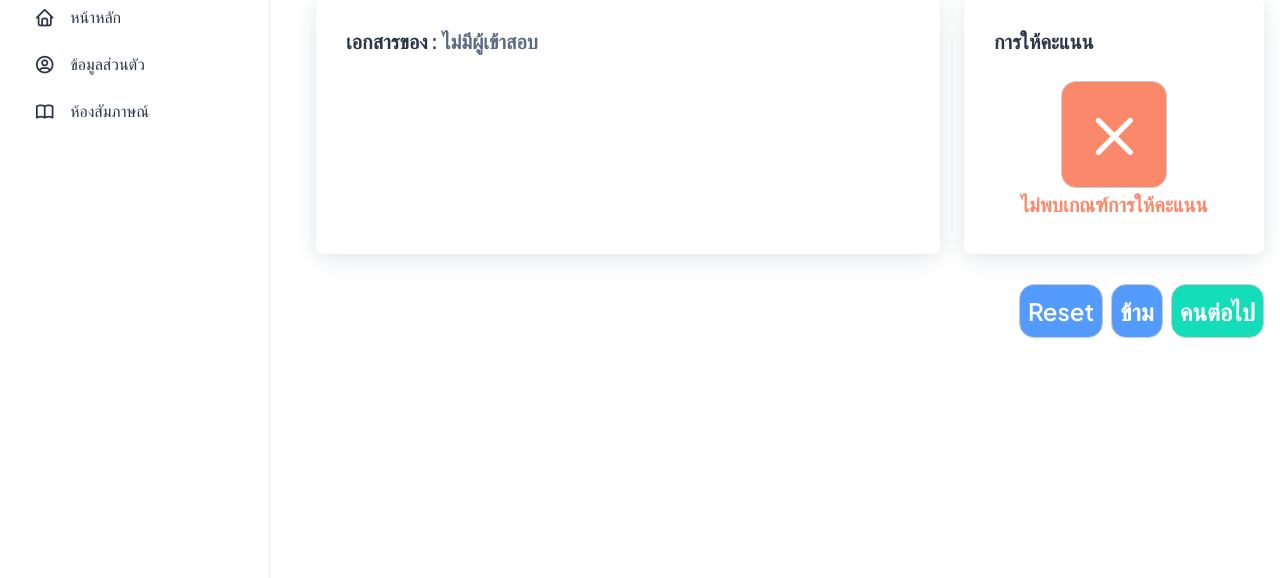
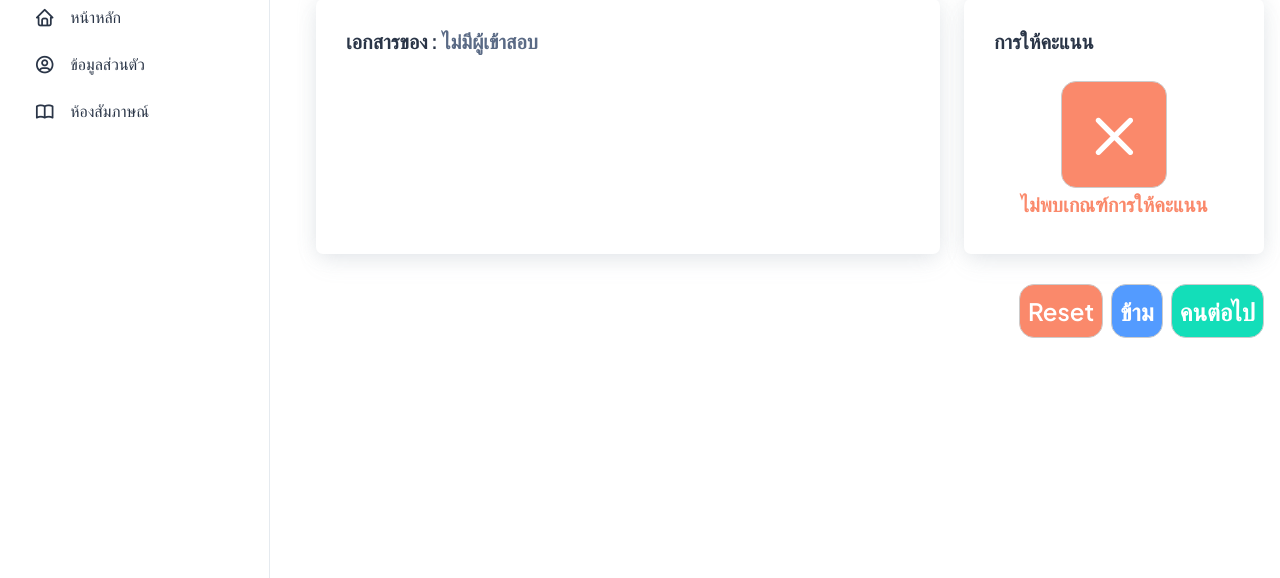
Before and after one commit to Kamonsak1/WebProject_interview, a Django app: page /Interviewer_room in a window 1280 px wide. Shown: the part 195-773 px from the top of the page. Run offline with Django 3.2, Linux system fonts and the light colour scheme; a user stored in the database is signed in; data comes from the database, SQL or seed files in the repository; some libraries are stand-ins or nearby versions.

Commit message:
Update Interviewer_room.html

```diff
--- a/interview/templates/interviewer/Interviewer_room.html
+++ b/interview/templates/interviewer/Interviewer_room.html
@@ -139,7 +139,7 @@
         <form class="me-2" method="post">
           {% csrf_token %}
           <input type="hidden" name="reset" id="reset" value="{{ docs.user.id }}">
-          <button class="search-bordered btn btn-info px-2 py-2 fs-7 fw-semibold" type="submit">Reset</button>
+          <button class="search-bordered btn btn-danger px-2 py-2 fs-7 fw-semibold" type="submit">Reset</button>
         </form>
         <form class="me-2" method="post">
           {% csrf_token %}
```
